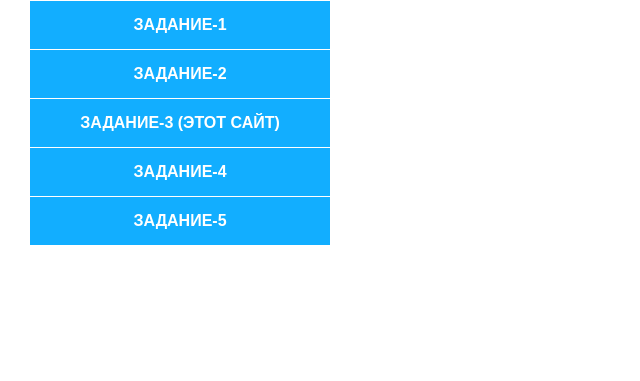
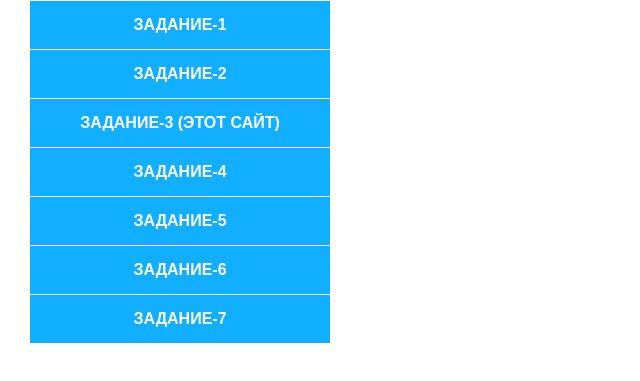
Before and after one commit to wolkart/wolkart.github.io, a plain HTML site: page index.html in a window 1280 px wide. Shown: the part 129-510 px from the top of the page, without its empty margins (0-640 px from the left). Drawn offline with Linux system fonts and the light colour scheme.

Commit message:
add task

```diff
--- a/index.html
+++ b/index.html
@@ -14,6 +14,8 @@
 			<li><a href="#">Задание-3 (этот сайт)</a></li>
 			<li><a href="task-4.html">Задание-4</a></li>
 			<li><a href="task-5.html">Задание-5</a></li>
+			<li><a href="task-6.html">Задание-6</a></li>
+			<li><a href="task-7.html">Задание-7</a></li>
 		</ul>
 	</div>
 </body>
```
